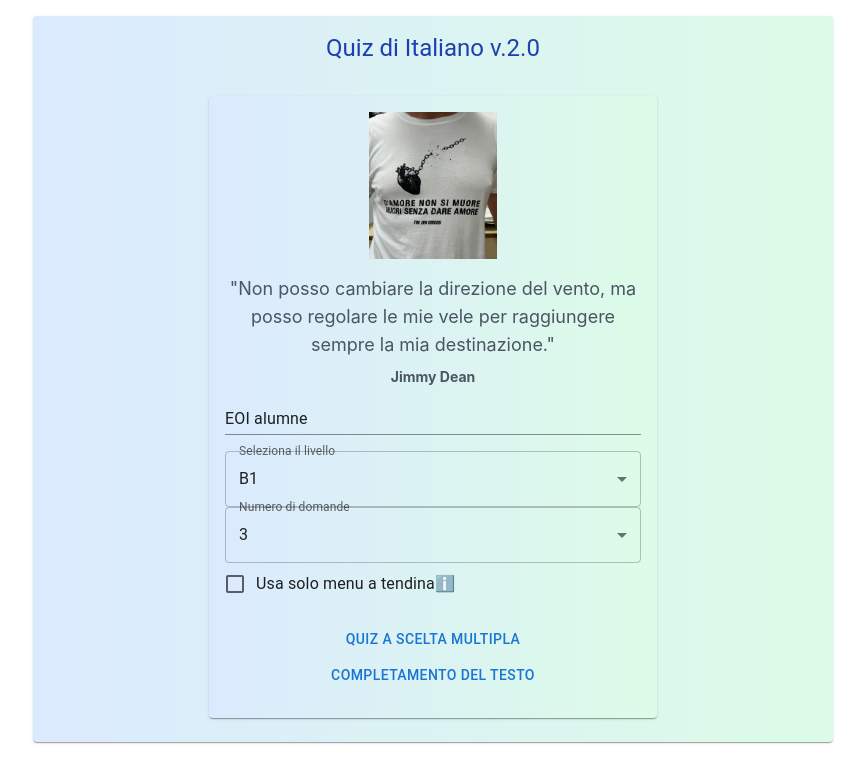
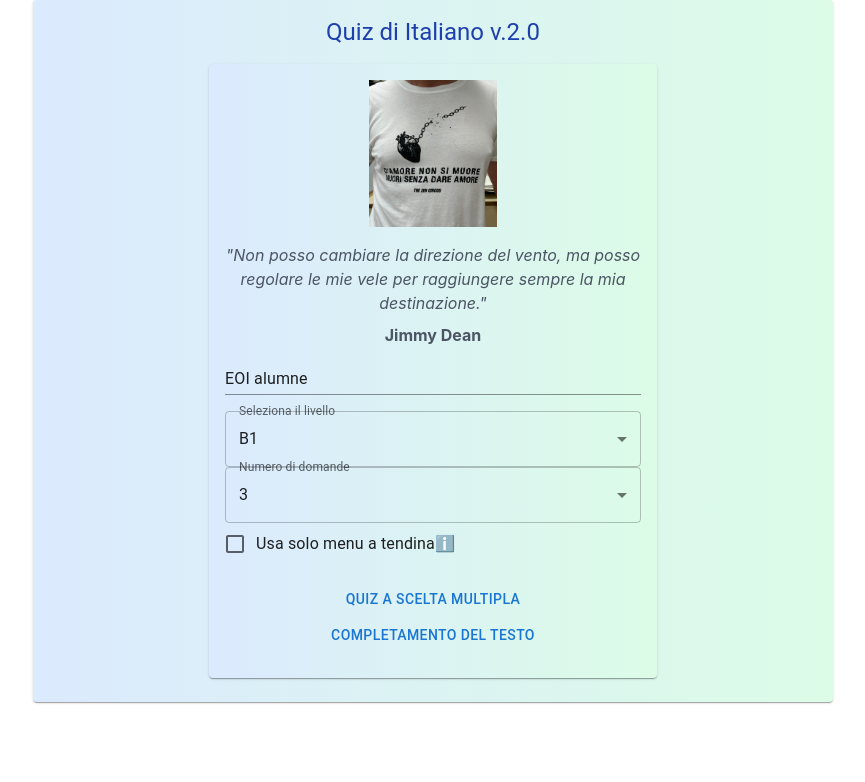
Before and after one commit to LHacuevas/ItalianQuiz, a React (Create React App) app: page / in a window 1280 px wide. Shown: the top 782 px of the page, without its empty margins (207-1072 px from the left). Built offline with nearby package versions, Linux system fonts and the light colour scheme.

Commit message:
Tamaños arreglados

```diff
--- a/src/App.js
+++ b/src/App.js
@@ -20,7 +20,7 @@ function App() {
   return (
       <ResponsiveCard className="w-full max-w-md mx-auto bg-gradient-to-r from-blue-100 to-green-100">
       <CardHeader title="Quiz di Italiano v.2.0" className="text-2xl font-bold text-center text-blue-800 p-4" />
-      <CardContent>
+      <CardContent sx={{ padding: 0 }}>
         <AppIniziale />
       </CardContent>
       </ResponsiveCard>
@@ -102,8 +102,8 @@ const AppIniziale = () => {
         <CardContent>
           <img src={`${process.env.PUBLIC_URL}/logo.jpg`} alt="Logo" className="mb-4 w-32 h-32 mx-auto" />
           <div className="text-center text-gray-600 mb-4">
-            <p className="italic mb-2 text-lg">"{quote.text}"</p>
-            <p className="font-bold text-sm text-gray-500">{quote.author}</p>
+            <p className="italic mb-2 text-base">"{quote.text}"</p>
+            <p className="font-bold text-base text-gray-500">{quote.author}</p>
           </div>
           <Input
             type="text"
--- a/src/ResponsiveCard.tsx
+++ b/src/ResponsiveCard.tsx
@@ -13,14 +13,15 @@ const ResponsiveCard: React.FC<ResponsiveCardProps> = ({
   ...props
 }) => {
   return (
-    <Box sx= {{ display: 'flex', justifyContent: 'center', p: 2 }
+    <Box sx= {{ display: 'flex', justifyContent: 'center', p: 0 }
 }>
   <Card
         sx={
   {
     width: '100%',
       maxWidth: maxWidth,
-        mx: 'auto',
+            mx: 'auto',
+        p:0,
           ...props.sx // Asegúrate de que `sx` sea el tipo correcto
   }
 }
--- a/src/parrafoClaude2.tsx
+++ b/src/parrafoClaude2.tsx
@@ -341,7 +341,7 @@ const ItalianLearningApp: React.FC<QuizParams> = ({
                     </span>
                 </div>
                 <LinearProgress variant="determinate" value={(score / totalAnsweredQuestions) * 100} className="mt-4 mb-4" />
-                <p className="mb-2 text-blue-800">Punteggio attuale: {score}/{totalAnsweredQuestions}</p>
+                <div className="flex items-center justify-between">
                 <FormControlLabel
                     control={
                         <Checkbox
@@ -350,10 +350,11 @@ const ItalianLearningApp: React.FC<QuizParams> = ({
                             color="primary"
                         />
                     }
-                    label="Usa menu a tendina"
-                />
-                <p className="mb-2">{currentParagraph.id} - {currentParagraph.generated}</p>
-                <p className="mb-4">
+                    label={<span className="italic">Usa menu a tendina</span>}
+                /><span className="text-blue-800 ml-auto">Punteggio attuale: {score}/{totalAnsweredQuestions}</span>
+                </div>
+                <p className="text-base">{currentParagraph.id} - {currentParagraph.generated}</p>
+                <p className="text-base">
                     {currentParagraph.text.split(/(\[\d+\])/).map((part, index) => {
                         if (part.match(/\[\d+\]/)) {
                             const questionId = parseInt(part.match(/\d+/)?.[0] || '0');
@@ -368,15 +369,15 @@ const ItalianLearningApp: React.FC<QuizParams> = ({
                 )}
                 {showResults && (
                     <div className="mt-4">
-                        <h2 className="text-xl font-bold mb-2">Risultati:</h2>
+                        <h2 className="text-lg sm:text-xl font-bold mb-2">Risultati:</h2>
                         {currentQuestions.map(question => (
                             <div key={question.id} className="mb-2">
-                                <p className={userAnswers[currentParagraph.id]?.[question.id] === question.correct ? "text-green-600" : "text-red-600"}>
+                                <p className={`text-sm sm:text-base ${userAnswers[currentParagraph.id]?.[question.id] === question.correct ? 'text-green-600' : 'text-red-600'}`}>
                                     {question.id}[{question.difficulty}]: {userAnswers[currentParagraph.id]?.[question.id] || 'Nessuna risposta'}
                                     {userAnswers[currentParagraph.id]?.[question.id] !== question.correct && ` (Corretto: ${question.correct})`}
                                 </p>
                                 {userAnswers[currentParagraph.id]?.[question.id] !== question.correct && (
-                                    <p className="text-sm text-gray-600">{question.explanation}</p>
+                                    <p className="text-xs sm:text-sm text-gray-600">{question.explanation}</p>
                                 )}
                             </div>
                         ))}
```
